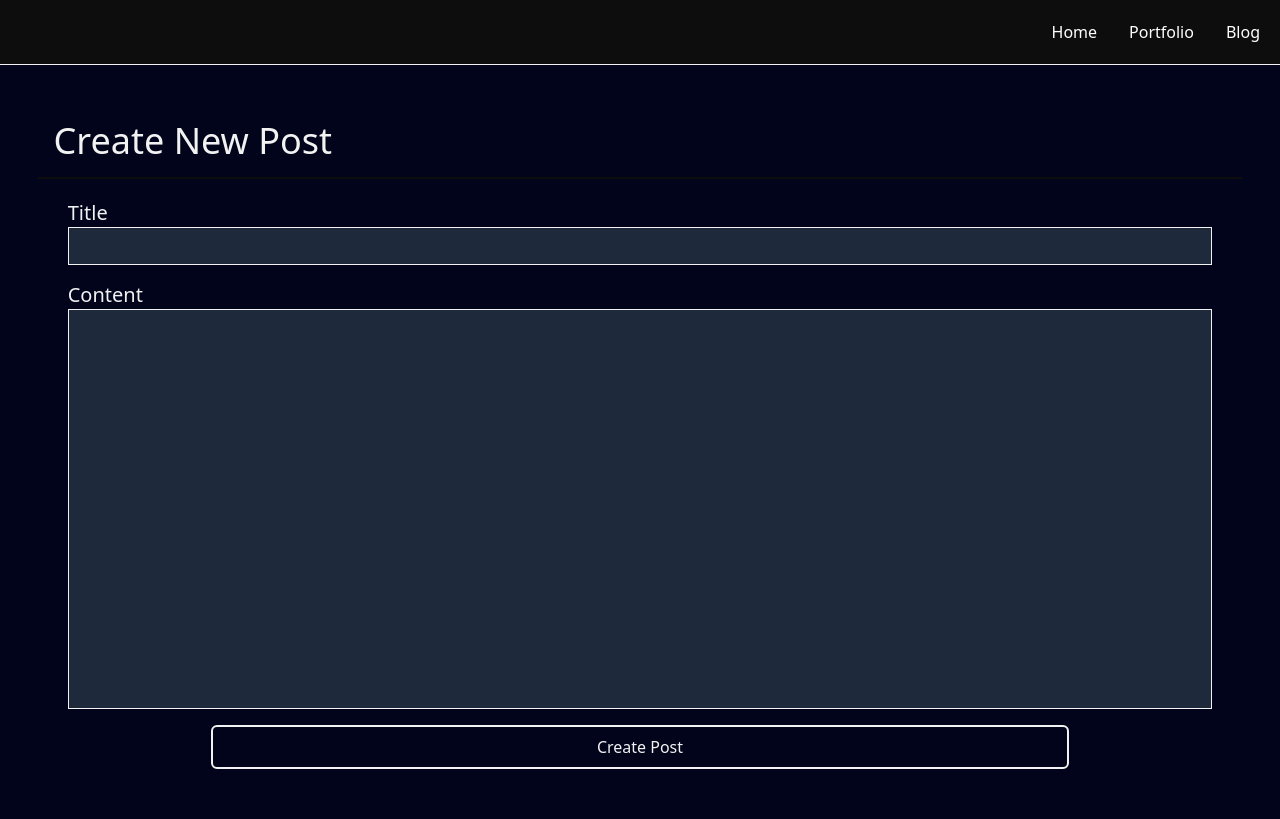
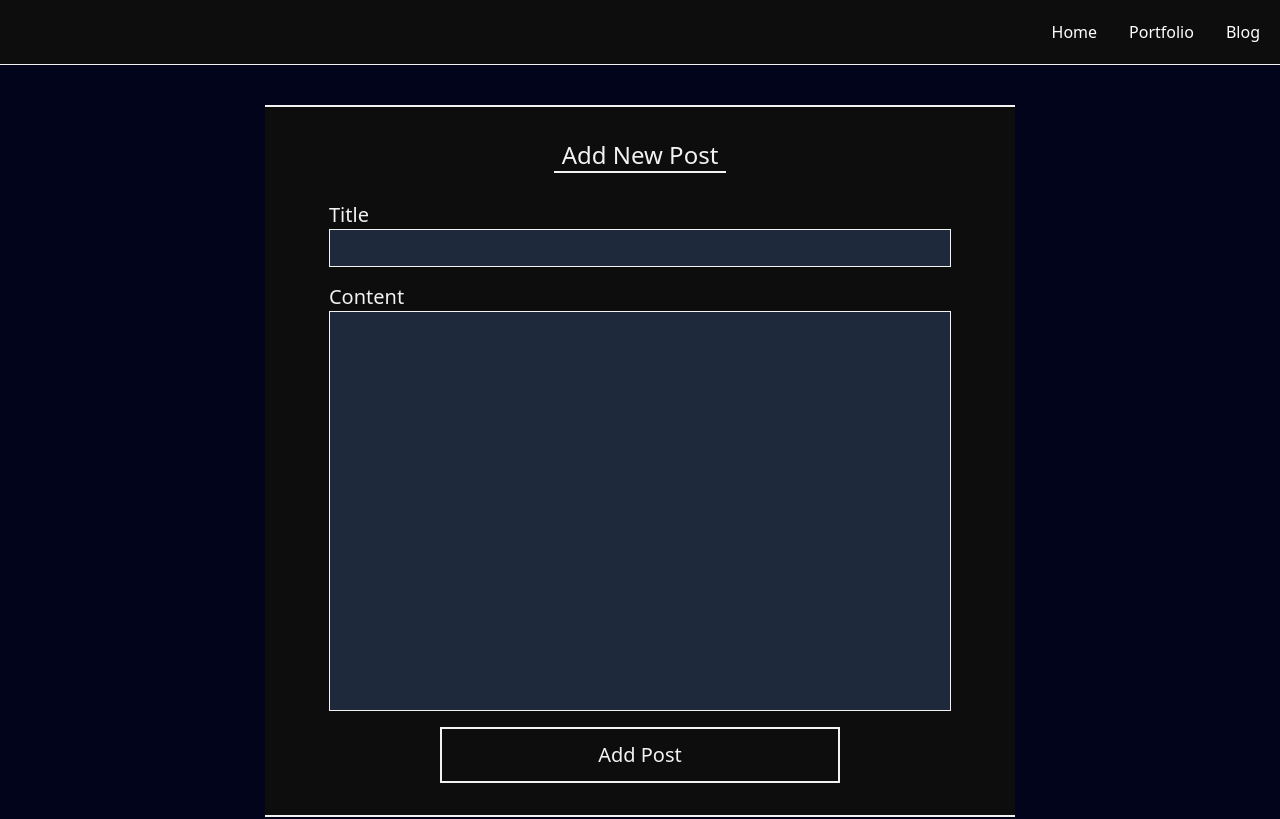
Before and after one commit to TylerP99/tylerperata, a React (Create React App) app in the folder client/: page /admin/newPost in a window 1280 px wide. Shown: the top 819 px of the page. Built offline with nearby package versions, Linux system fonts and the light colour scheme; what @cloudinary/url-gen would draw is missing.

Commit message:
Update project, add post form

```diff
--- a/client/src/features/auth/AdminLogin.jsx
+++ b/client/src/features/auth/AdminLogin.jsx
@@ -30,7 +30,7 @@ function AdminLogin() { // TODO: Add error display
 
   useEffect(() => {
     setErrorMsg(null);
-  }, [formData.email, formData.password]);
+  }, [formData]);
 
 
   const handleChange = (e) => setFormData({...formData, [e.target.name]: e.target.value});
@@ -53,7 +53,7 @@ function AdminLogin() { // TODO: Add error display
     }
     catch(e) {
       console.error(e);
-      if(!e.status) setErrorMsg("No server response");
+      if(!Number(e.status)) setErrorMsg("No server response");
       else setErrorMsg(e.data.error);
     }
   }
--- a/client/src/features/post/AddPostForm.jsx
+++ b/client/src/features/post/AddPostForm.jsx
@@ -2,6 +2,10 @@ import { useState, useEffect } from "react";
 import { useNavigate } from "react-router-dom";
 
 import { useAddNewPostMutation } from "./postsSlice";
+
+import { FaTimes, FaExclamationCircle } from "react-icons/fa";
+
+import SpinnerButton from "../../components/SpinnerButton";
 
 function AddPostForm() {
 
@@ -10,42 +14,56 @@ function AddPostForm() {
     const [addNewPost, {isLoading, isSuccess, isError, error}] = useAddNewPostMutation();
 
     const [formData, setFormData] = useState({title: "", content: ""});
-    const [errorMessage, setErrorMessage] = useState(null);
+    const [errorMsg, setErrorMsg] = useState(null);
 
     useEffect(() => {
-        setErrorMessage(null);
+        setErrorMsg(null);
     }, [formData]);
 
     const handleFieldChange = (e) => {
         setFormData({...formData, [e.target.name]:e.target.value});
     }
 
+    const handleDismiss = (e) => {
+        e.preventDefault();
+        setErrorMsg(null);
+    }
+
     const handleSubmit = async (e) => {
         e.preventDefault();
         try {
-            const res = await addNewPost(formData);
-            console.log(res);
-            console.log(isLoading, isSuccess, isError, error)
-
-            if(res?.error) return setErrorMessage(res.error.data.error);
-            console.log("Success");
-            if(false) navigate("/admin/posts");
+            await addNewPost(formData).unwrap();
+            navigate("/admin/posts")
         }
         catch(e) {
             console.error(e);
+            if(!Number(e.status)) setErrorMsg("No server response");
+            else setErrorMsg(e.data.error);
         }
     }
 
     return (
-        <>
-            <h1
-            className="text-4xl border-b-black border-b-2 mb-5 p-4"
-            >Create New Post</h1>
+        <div
+        className='bg-black text-white max-w-[750px] mx-auto border-white border-y-2'
+        >
             <form
+            className='py-8 px-16'
             onSubmit={handleSubmit}
-            className="w-[95%] mx-auto"
             >
-                <p>{errorMessage    }</p>
+
+                <h2
+                className="text-2xl mx-auto text-center mb-7 w-fit border-b-2 border-white px-2"
+                >Add New Post</h2>
+
+                {
+                errorMsg !== null ?
+                    <section className='flex justify-between items-center p-1 mb-5 border border-white' >
+                    <p className="flex items-center gap-1" ><FaExclamationCircle color="rgb(239 68 68)" />{errorMsg}</p>
+                    <button type='button' onClick={handleDismiss}><FaTimes/></button>
+                    </section>
+                : undefined
+                }
+
                 <section
                 className="flex flex-col mb-4"
                 >
@@ -79,12 +97,14 @@ function AddPostForm() {
                     required
                     />
                 </section>
-                <button
+
+                <SpinnerButton
                 type="submit"
-                className="border-2 rounded-md px-4 py-2 w-[75%] mx-auto block hover:underline"
-                >Create Post</button>
+                text="Add Post"
+                isLoading={isLoading}
+                />
             </form>
-        </>
+        </div>
     )
 }
 
--- a/client/src/features/project/AddProjectForm.jsx
+++ b/client/src/features/project/AddProjectForm.jsx
@@ -29,10 +29,10 @@ function AddProjectForm() {
 
   const [technologies, setTechnologies] = useState([]);
 
-  const handleDismiss = (e) => {
-    e.preventDefault();
+
+  useEffect(() => {
     setErrorMsg(null);
-  }
+  }, [formData, image]);
 
   useEffect(() => {
     if(image === "") return;
@@ -63,6 +63,11 @@ function AddProjectForm() {
 
   const handleImageChange = (e) => {
       setImage(e.target.files[0]);
+  }
+
+  const handleDismiss = (e) => {
+    e.preventDefault();
+    setErrorMsg(null);
   }
 
   const handleSubmit = async (e) => {
@@ -100,7 +105,7 @@ function AddProjectForm() {
 
         <h2
         className="text-2xl mx-auto text-center mb-7 w-fit border-b-2 border-white px-2"
-        >Login Admin Account</h2>
+        >Add New Project</h2>
 
         {
           errorMsg !== null ?
--- a/client/src/features/project/UpdateProjectForm.jsx
+++ b/client/src/features/project/UpdateProjectForm.jsx
@@ -3,10 +3,11 @@ import {useSelector} from "react-redux";
 import {useNavigate, useParams} from "react-router-dom";
 import {v4 as uuid} from "uuid";
 
-import { FaTimes } from "react-icons/fa";
-
+import { FaTimes, FaExclamationCircle } from "react-icons/fa";
 
 import { useUpdateProjectMutation, selectProjectByID } from "./projectSlice";
+
+import SpinnerButton from "../../components/SpinnerButton";
 
 function UpdateProjectForm() {
 
@@ -33,6 +34,13 @@ function UpdateProjectForm() {
       return {name:x, id: uuid()}
   }));
 
+  const [errorMsg, setErrorMsg] = useState(null);
+
+
+  useEffect(() => {
+    setErrorMsg(null);
+  }, [formData, image]);
+
   useEffect(() => {
     if(image === "") return;
     console.log(image);
@@ -41,6 +49,11 @@ function UpdateProjectForm() {
 
   const handleChange = (e) => {
       setFormData({...formData, [e.target.name]: e.target.value});
+  }
+
+  const handleDismiss = (e) => {
+    e.preventDefault();
+    setErrorMsg(null);
   }
 
   const handleTechnologyAdd = (e) => {
@@ -81,20 +94,35 @@ function UpdateProjectForm() {
       }
       catch(e) {
           console.error(e);
+          if(!Number(e.status)) setErrorMsg("No server response");
+          else setErrorMsg(e.data.error);
       }
   };
 
   return (
-    <>
-    <h1 className="text-4xl border-b-black border-b-2 mb-5 p-4">Update Project</h1>
-
+    <div
+    className='bg-black text-white max-w-[750px] mx-auto border-white border-y-2'
+    >
       <form
-    className="w-[95%] mx-auto"
+      className='py-8 px-16'
       onSubmit={handleSubmit}
       >
-        <img src={imageURL} alt="" />
+
+        <h2
+        className="text-2xl mx-auto text-center mb-7 w-fit border-b-2 border-white px-2"
+        >Update Project</h2>
+
+        {
+          errorMsg !== null ?
+            <section className='flex justify-between items-center p-1 mb-5 border border-white' >
+              <p className="flex items-center gap-1" ><FaExclamationCircle color="rgb(239 68 68)" />{errorMsg}</p>
+              <button type='button' onClick={handleDismiss}><FaTimes/></button>
+            </section>
+          : undefined
+        }
+
         <section
-        className="flex flex-col mb-4"
+        className="flex flex-col mb-5"
         >
             <label
             className="text-xl"
@@ -111,7 +139,7 @@ function UpdateProjectForm() {
             />
         </section>
         <section
-        className="flex flex-col mb-4"
+        className="flex flex-col mb-5"
         >
             <label
             className="text-xl"
@@ -129,19 +157,24 @@ function UpdateProjectForm() {
         </section>
 
         <section
-        className="flex flex-col mb-4"
+        className="flex flex-col mb-5"
         >
             <label
-            className="text-xl"
-            htmlFor="description"
-            >Project Image</label>
+            className="text-xl bg-slate-800 w-[48%] overflow-scroll border-2 text-center cursor-pointer py-3 hover:bg-white/25 mb-2"
+            htmlFor="image"
+            >
+                <span>Upload Image</span>
                 <input
+                className="hidden"
                 id="image"
                 name="image"
                 type="file"
                 accept="image/*"
                 onChange={handleImageChange}
                 />
+            </label>
+            <p className="mb-2" >{image ? image.name : "No file uploaded"}</p>
+            {imageURL ? <img className="w-[90%] mx-auto" src={imageURL} alt=""/> : undefined}
         </section>
 
         {/*TODO TECHNOLOGIES*/}
@@ -171,7 +204,7 @@ function UpdateProjectForm() {
         </section>
 
         <section
-        className="flex flex-col mb-4"
+        className="flex flex-col mb-5"
         >
             <label
             className="text-xl"
@@ -189,7 +222,7 @@ function UpdateProjectForm() {
         </section>
 
         <section
-        className="flex flex-col mb-4"
+        className="flex flex-col mb-5"
         >
             <label
             className="text-xl"
@@ -206,10 +239,13 @@ function UpdateProjectForm() {
             />
         </section>
 
-        <p>{isLoading ? "Sending..." : undefined}</p>
-        <button type="submit">Update Project</button>
+        <SpinnerButton
+        type="submit"
+        text="Update Project"
+        isLoading={isLoading}
+        />
       </form>
-    </>
+    </div>
   )
 }
 
```
Lines whose indentation alone changed are shown as unchanged.
